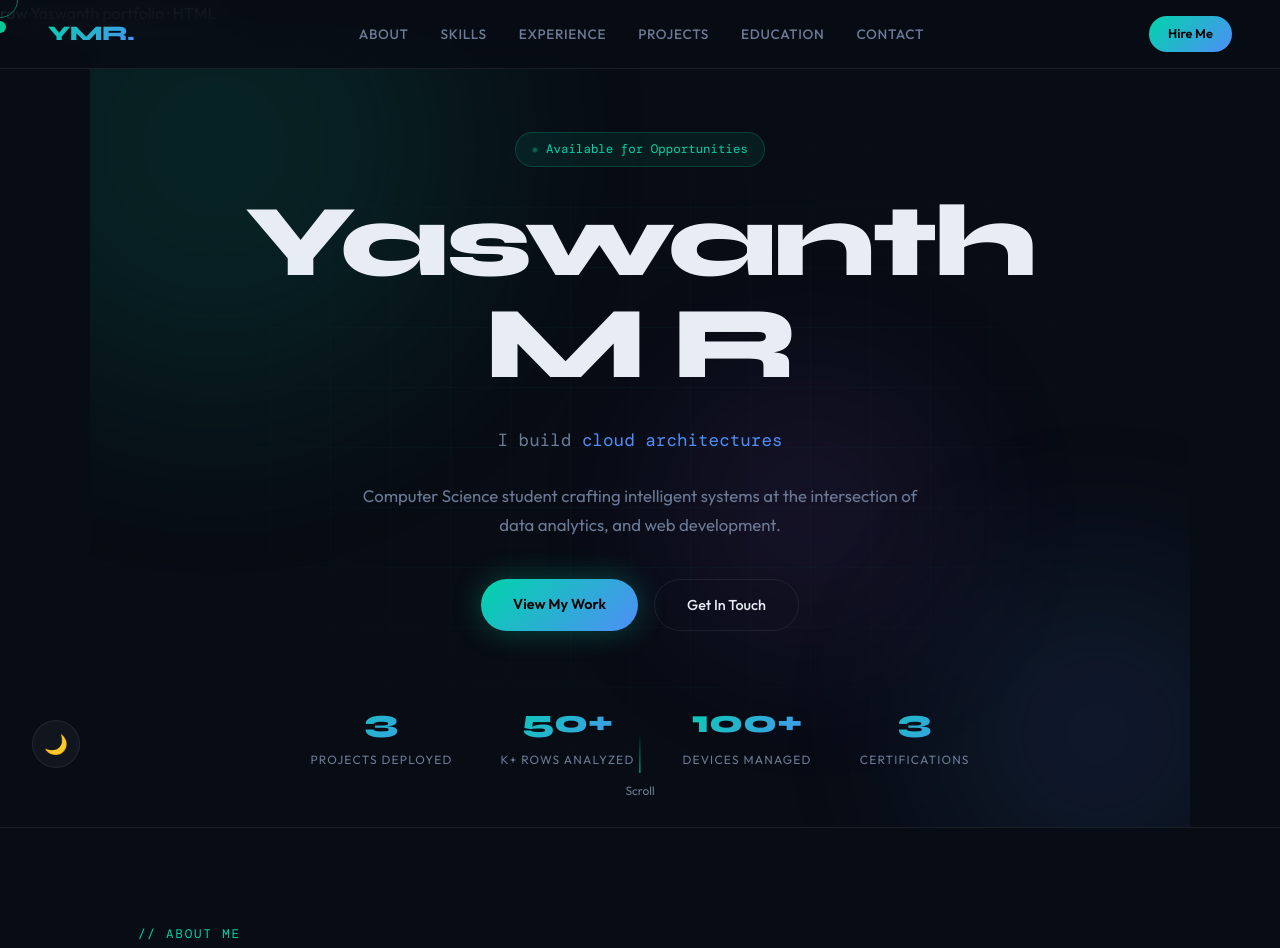
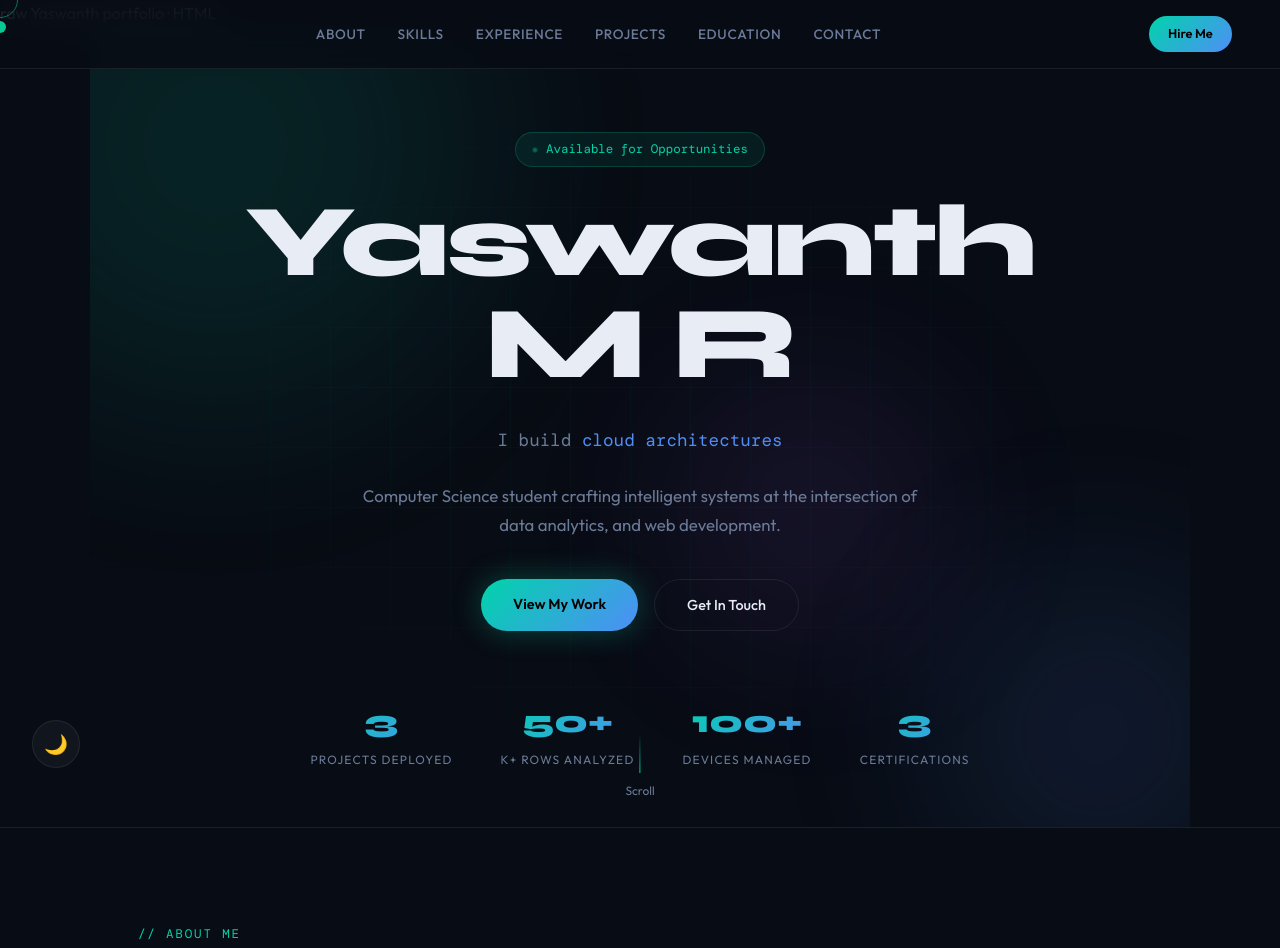
Before and after one commit to Yaswanth-MR/PORTFOLIO, a plain HTML site: page index.html in a window 1280 px wide. Shown: the top 948 px of the page. Drawn offline with nearby package versions, Linux system fonts and the light colour scheme; a web font is replaced by a local one.

Commit message:
Update index.html

```diff
--- a/index.html
+++ b/index.html
@@ -315,7 +315,7 @@ Yaswanth portfolio · HTML
 
 <!-- NAV -->
 <nav id="nav">
-  <div class="logo">YMR.</div>
+  <div class="logo"></div>
   <ul class="nav-links">
     <li><a href="#about">About</a></li>
     <li><a href="#skills">Skills</a></li>
```
